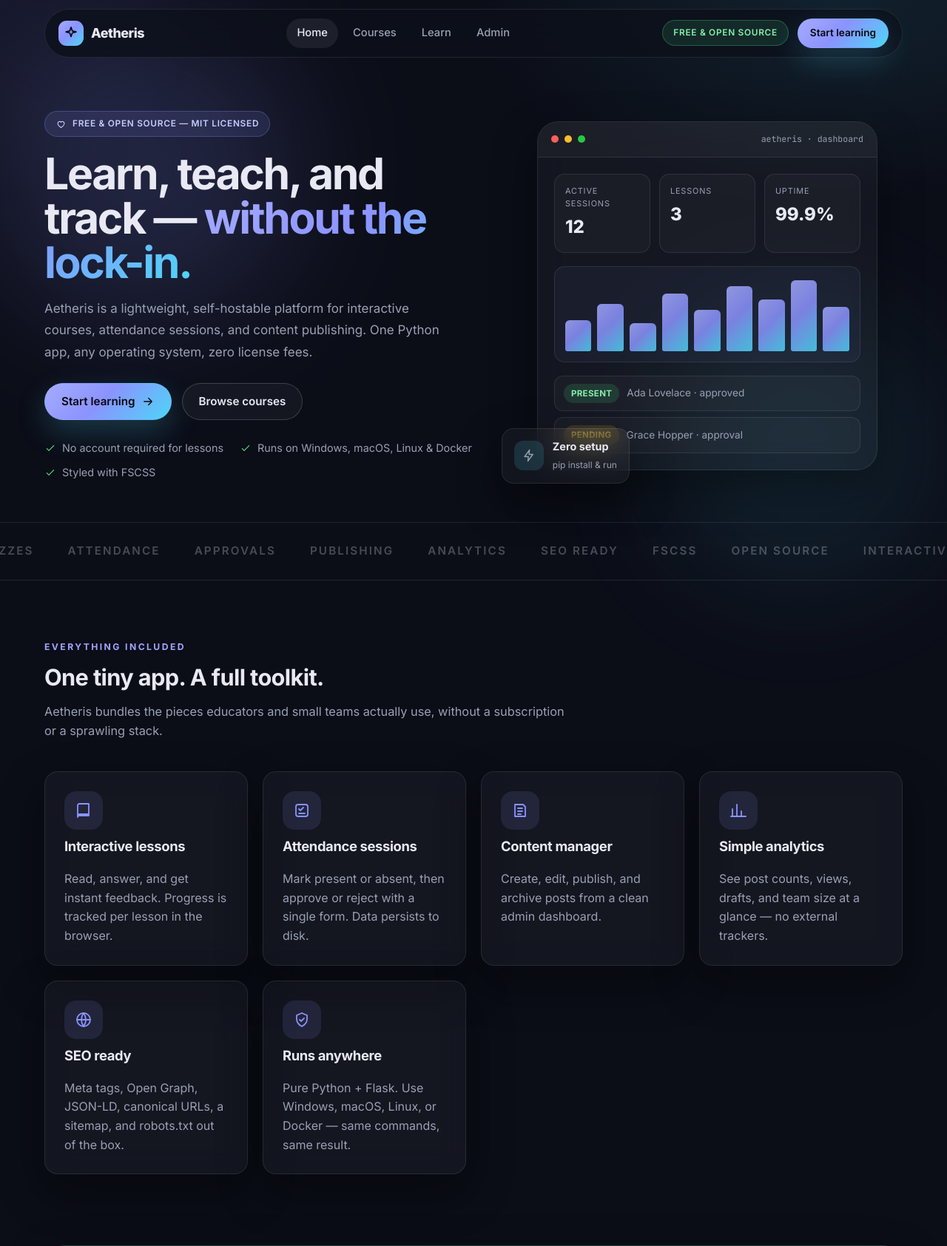
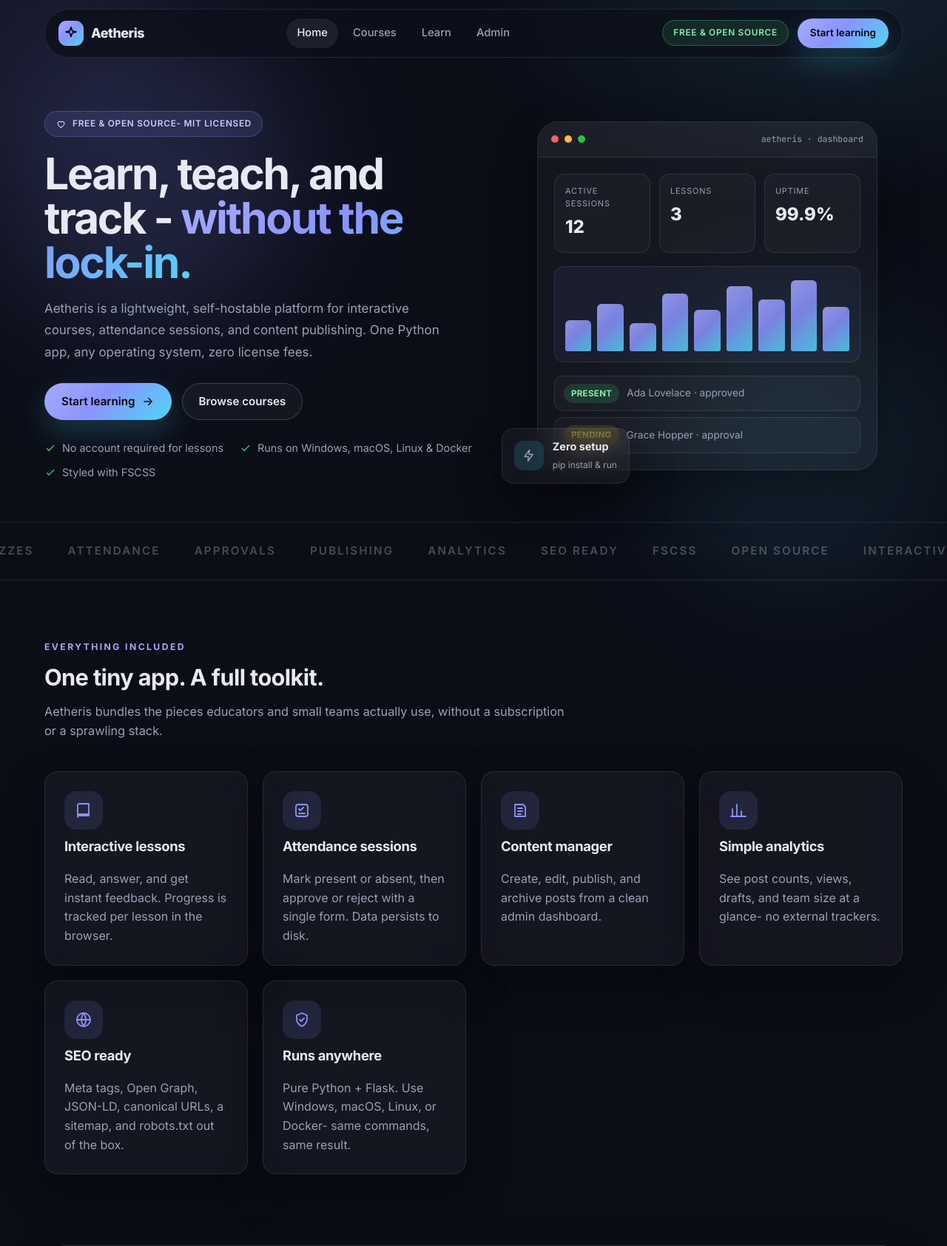
Before and after one commit to Omonire/Aetheris, a Flask app: page / in a window 1280 px wide. Shown: the top 1685 px of the page at 74% size. Run offline with Flask 3, Linux system fonts and the light colour scheme.

Commit message:
Upgrade in Punctuation

```diff
--- a/templates/index.html
+++ b/templates/index.html
@@ -7,9 +7,9 @@
   <div class="hero-glow hero-glow-b" aria-hidden="true"></div>
 
   <div class="hero-copy reveal">
-    <span class="pill pill-beta">{{ icon('heart', 15) }} Free &amp; open source — MIT licensed</span>
+    <span class="pill pill-beta">{{ icon('heart', 15) }} Free &amp; open source- MIT licensed</span>
     <h1 class="hero-title">
-      Learn, teach, and track — <span class="text-gradient">without the lock-in.</span>
+      Learn, teach, and track - <span class="text-gradient">without the lock-in.</span>
     </h1>
     <p class="hero-text">
       Aetheris is a lightweight, self-hostable platform for interactive courses,
@@ -112,7 +112,7 @@
     <article class="feature-card glass-card reveal">
       <span class="feature-icon">{{ icon('chart', 24) }}</span>
       <h3>Simple analytics</h3>
-      <p>See post counts, views, drafts, and team size at a glance — no external trackers.</p>
+      <p>See post counts, views, drafts, and team size at a glance- no external trackers.</p>
     </article>
     <article class="feature-card glass-card reveal">
       <span class="feature-icon">{{ icon('globe', 24) }}</span>
@@ -122,7 +122,7 @@
     <article class="feature-card glass-card reveal">
       <span class="feature-icon">{{ icon('shield', 24) }}</span>
       <h3>Runs anywhere</h3>
-      <p>Pure Python + Flask. Use Windows, macOS, Linux, or Docker — same commands, same result.</p>
+      <p>Pure Python + Flask. Use Windows, macOS, Linux, or Docker- same commands, same result.</p>
     </article>
   </div>
 </section>
@@ -145,7 +145,7 @@
       </div>
     </div>
     <ul class="free-points">
-      <li>{{ icon('check', 18) }} <span><strong>MIT License</strong> — use it commercially</span></li>
+      <li>{{ icon('check', 18) }} <span><strong>MIT License</strong>- use it commercially</span></li>
       <li>{{ icon('check', 18) }} <span><strong>No account</strong> needed to learn</span></li>
       <li>{{ icon('check', 18) }} <span><strong>Self-host</strong> with one command</span></li>
       <li>{{ icon('check', 18) }} <span><strong>Your data</strong> stays on your machine</span></li>
--- a/templates/learn.html
+++ b/templates/learn.html
@@ -1,4 +1,4 @@
-{% extends "base.html" %}
+   {% extends "base.html" %}
 {% from "_icons.html" import icon %}
 
 {% block content %}
```
